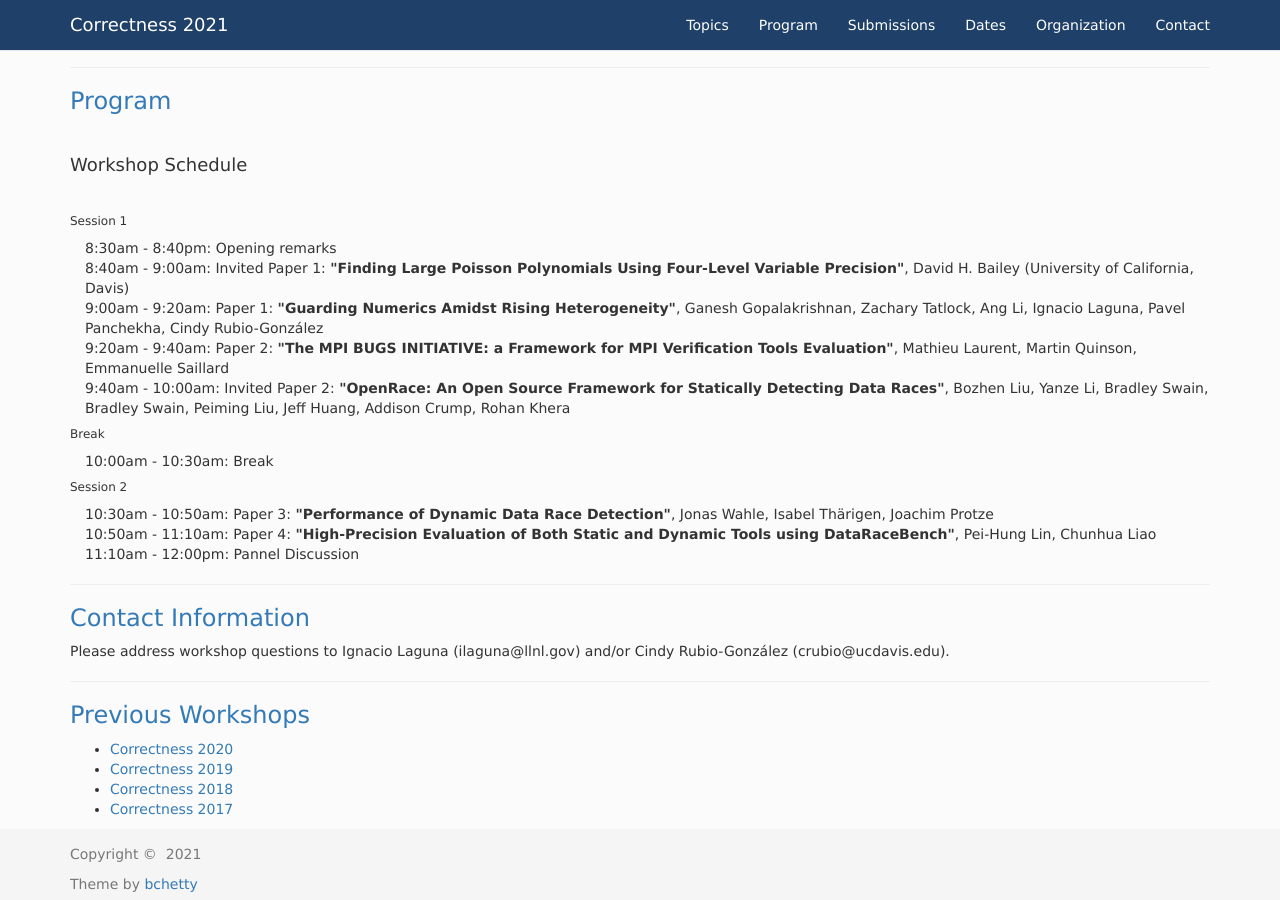
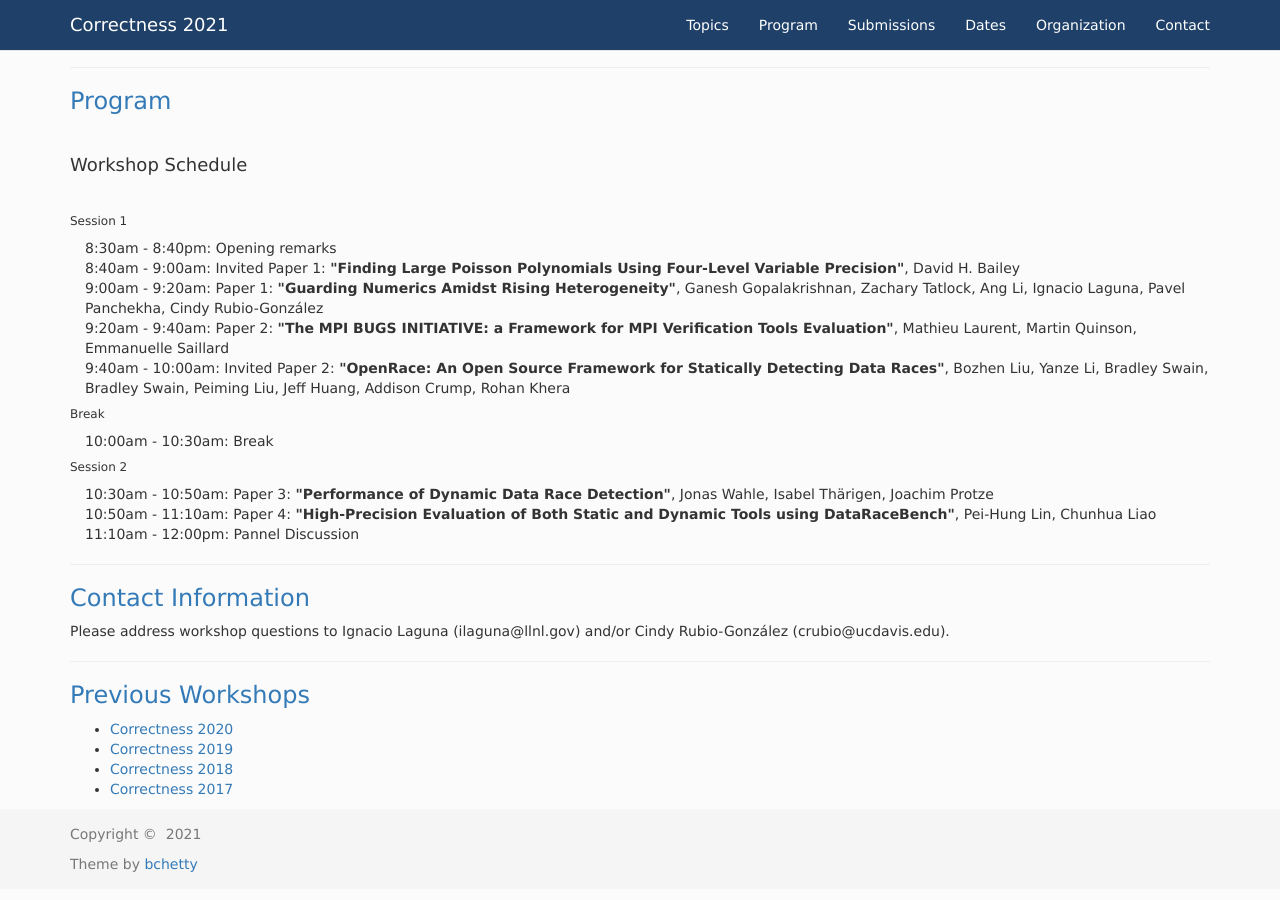
Before and after one commit to correctness-workshop/2021, a Jekyll site: the page built from index.md, in a window 1280 px wide and 900 px high, scrolled down 2772 px. Built offline with Jekyll 4.4.1, drawn with Linux system fonts in a browser that asks for light colours; nearby versions of some CDN libraries; the list of posts is cut into pages by our own code.

Commit message:
fixed program 2

```diff
--- a/index.md
+++ b/index.md
@@ -138,7 +138,7 @@ All time zones are AOE.
 ###### Session 1
 <table>
 <tr><td width="15">  </td> <td>8:30am - 8:40pm:  Opening remarks    </td> </tr>
-<tr><td width="15">  </td> <td>8:40am - 9:00am:  Invited Paper 1:  <b>"Finding Large Poisson Polynomials Using Four-Level Variable Precision"</b>, David H. Bailey (University of California, Davis) </td> </tr>
+<tr><td width="15">  </td> <td>8:40am - 9:00am:  Invited Paper 1:  <b>"Finding Large Poisson Polynomials Using Four-Level Variable Precision"</b>, David H. Bailey </td> </tr>
 <tr><td width="15">  </td> <td>9:00am - 9:20am:  Paper 1: <b>"Guarding Numerics Amidst Rising Heterogeneity"</b>, Ganesh Gopalakrishnan, Zachary Tatlock, Ang Li, Ignacio Laguna, Pavel Panchekha, Cindy Rubio-González  </td> </tr>
 <tr><td width="15">  </td> <td>9:20am - 9:40am:  Paper 2: <b>"The MPI BUGS INITIATIVE: a Framework for MPI Verification Tools Evaluation"</b>, Mathieu Laurent, Martin Quinson, Emmanuelle Saillard  </td> </tr>
 <tr><td width="15">  </td> <td>9:40am - 10:00am:  Invited Paper 2: <b>"OpenRace: An Open Source Framework for Statically Detecting Data Races"</b>, Bozhen Liu, Yanze Li, Bradley Swain, Bradley Swain, Peiming Liu, Jeff Huang, Addison Crump, Rohan Khera  </td> </tr>
```
